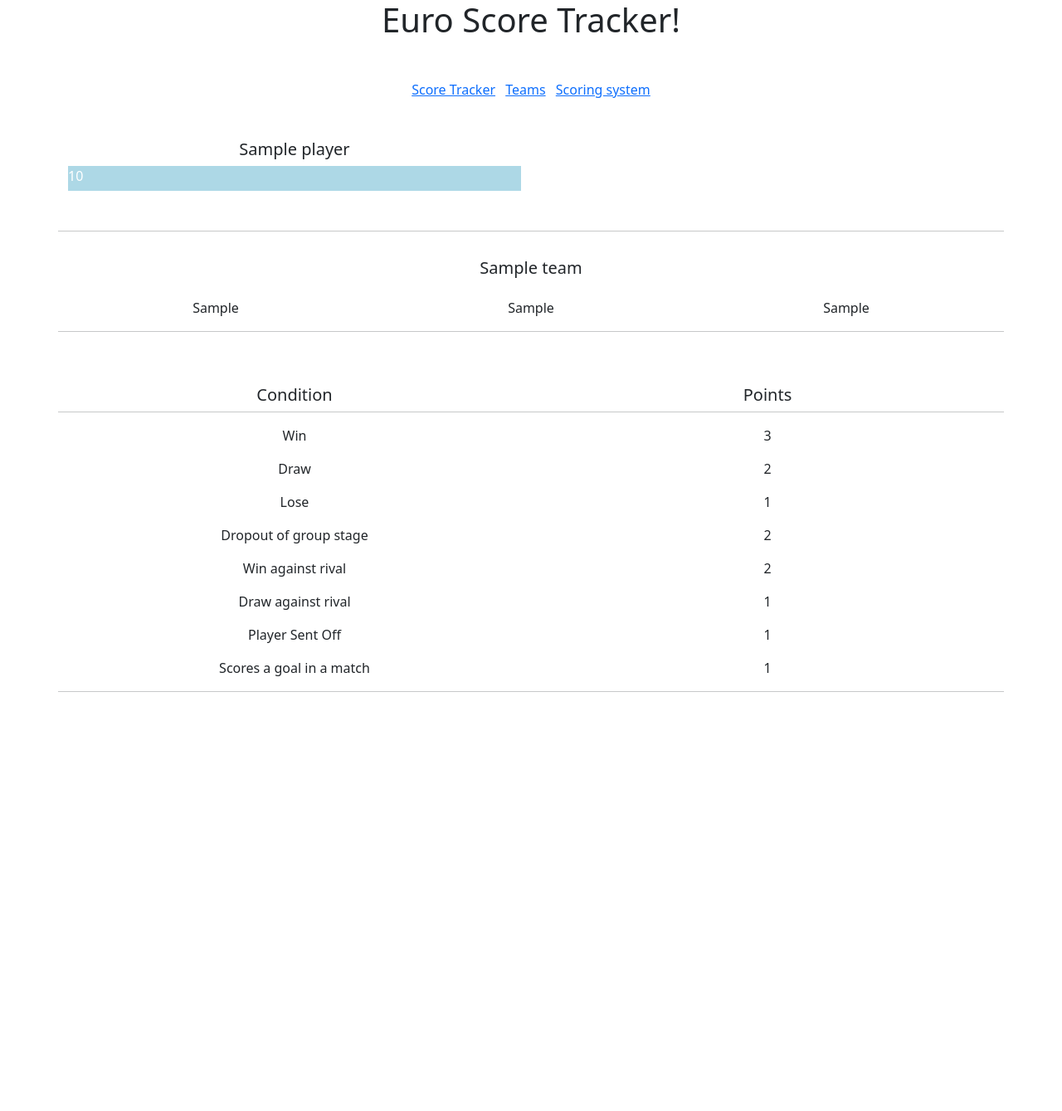
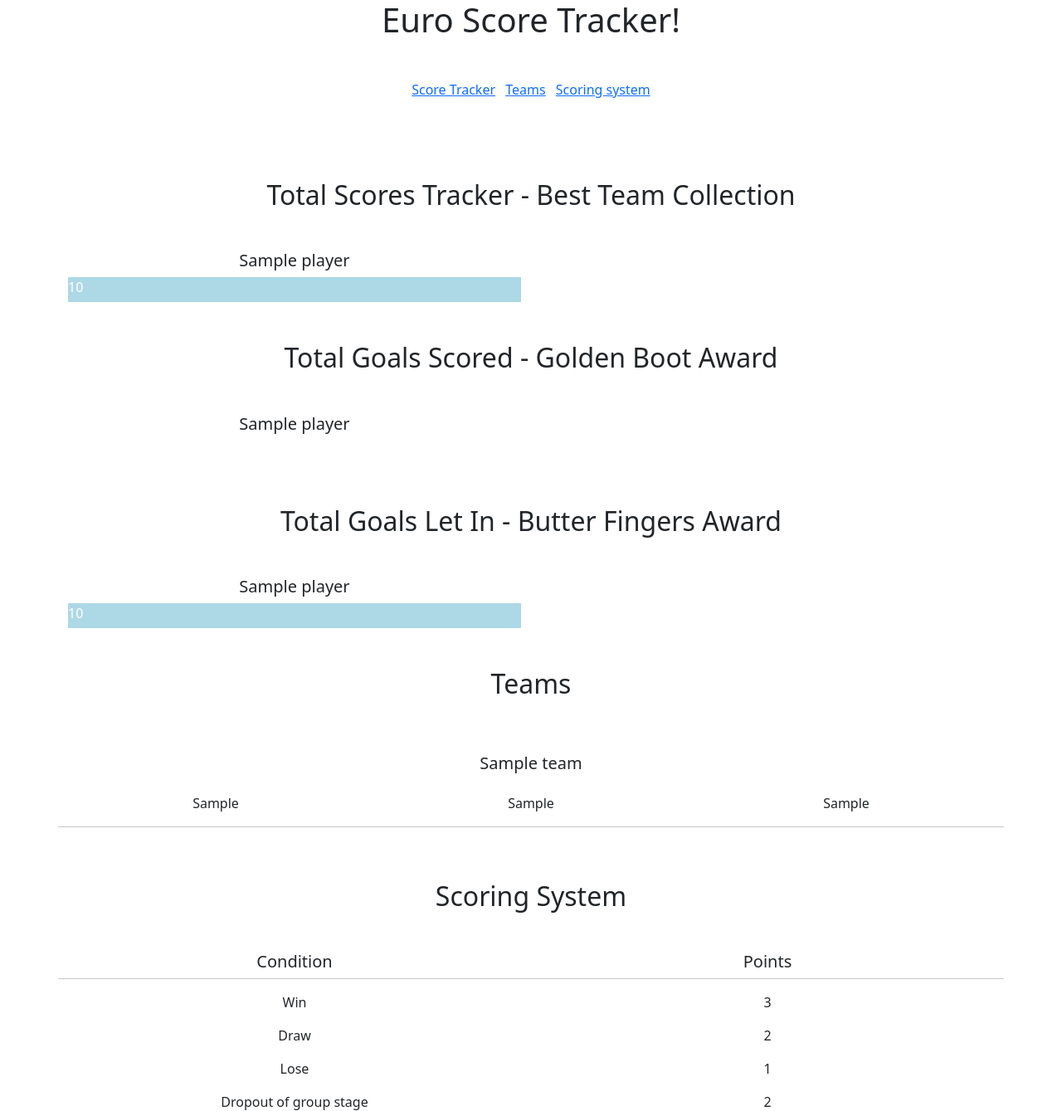
Before and after one commit to cgpalmer/euro_21, a Django app: page / in a window 1280 px wide. Shown: the top 1339 px of the page at 83% size. Before the commit the page ends 834 px from the top, so only its background shows below. Run offline with Django 3.2, Linux system fonts and the light colour scheme; tables that the repository leaves empty hold one stand-in row (values such as "Sample post"); some libraries are stand-ins or nearby versions.

Commit message:
Adding in more awards

```diff
--- a/home/models.py
+++ b/home/models.py
@@ -6,6 +6,8 @@ from django.db import models
 class Players(models.Model):
     name_of_person = models.CharField(max_length=254, null=True, blank=True)
     current_score = models.IntegerField(null=True, blank=True)
+    total_goals_for = models.IntegerField(null=True, blank=True)
+    total_goals_against = models.IntegerField(null=True, blank=True)
 
     def __str__(self):
         return self.name_of_person
--- a/home/templates/home/index.html
+++ b/home/templates/home/index.html
@@ -16,6 +16,7 @@
 
         <div class="row">
             <a id="scores"></a>
+            <h2 class="text-center my-5">Total Scores Tracker - Best Team Collection</h2>
             {% for player in players %}
 
             <div class="col-6 text-center">
@@ -28,9 +29,40 @@
 
                 {% endfor %}
         </div>
+
+        <div class="row">
+            <a id="total_goals_for"></a>
+            <h2 class="text-center my-5">Total Goals Scored - Golden Boot Award</h2>
+            {% for player in players %}
+
+            <div class="col-6 text-center">
+                    <h5>{{player.name_of_person}}</h5>
+                        <div class="myProgress_gf">
+                            <div class="myBar {{player.name_of_person}}_gf">{{player.total_goals_for}}</div>
+                        </div>
+                        <input type="number" id="{{player.name_of_person}}_gf" class="hide" value="{{player.total_goals_for}}">
+            </div>
+
+                {% endfor %}
+        </div>
+        <div class="row">
+            <a id="total_goals_against"></a>
+            <h2 class="text-center my-5">Total Goals Let In - Butter Fingers Award</h2>
+            {% for player in players %}
+
+            <div class="col-6 text-center">
+                    <h5>{{player.name_of_person}}</h5>
+                        <div class="myProgress">
+                            <div class="myBar {{player.name_of_person}}_ga">{{player.total_goals_against}}</div>
+                        </div>
+                        <input type="number" id="{{player.name_of_person}}_ga" class="hide" value="{{player.total_goals_against}}">
+            </div>
+
+                {% endfor %}
+        </div>
         <a id="teams"></a>
+        <h2 class="text-center mt-5 mb-3">Teams</h2>
         <div class="row mt-5 text-center">
-            <hr>
         {% for person in teams %}
 
             <div class="col-12 my-3  text-center"><h5>{{person.name_of_person}}</h5></div>
@@ -45,6 +77,7 @@
         </div>
 
         <a id="scoring_system"></a>
+        <h2 class="text-center mt-5 mb-3">Scoring System</h2>
         <div class="row text-center mt-5">
 
                 <h5  class="col-6">Condition</h5>
```
Also changed, not shown: home/static/js/main.js (+18 -0 lines), home/migrations/0003_auto_20210613_1703.py (added).
